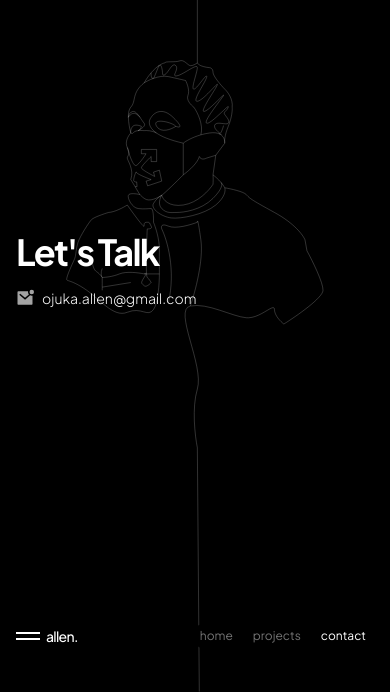
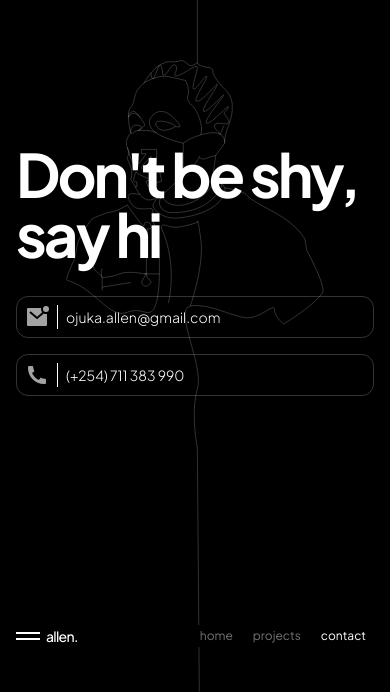
Before and after one commit to LawEyez/portfolio, a Next.js app: page /contact in a window 390 px wide. Shown: the part 152-844 px from the top of the page. Built offline with nearby package versions, Linux system fonts and the light colour scheme.

Commit message:
Add contact card and phone.

```diff
--- a/src/app/contact/page.tsx
+++ b/src/app/contact/page.tsx
@@ -1,21 +1,32 @@
-import { RiMailUnreadFill } from 'react-icons/ri'
+import { RiMailUnreadFill, RiPhoneFill } from 'react-icons/ri'
 
 export default function Contact() {
   return (
     <section className="relative h-screen w-full">
       <div className="flex items-center h-full container">
-        <div className='w-full space-y-4 break-words'>
-          <p className="text-white font-bold w-full md:w-1/2 text-4xl tracking-tighter">
-            Let&apos;s Talk
+        <div className='w-full space-y-8 break-words'>
+          <p className="text-white font-bold w-full md:w-1/2 text-6xl tracking-tighter">
+            Don&apos;t be shy, say hi
           </p>
 
-          <div className="flex flex-col gap-2">
-            <div className="flex items-center gap-2">
-              <span className="text-lg text-neutral-400">
+          <div className="flex flex-col gap-4">
+            <div className="flex items-center gap-2 sm:gap-4 p-2 sm:p-4 border border-white/20
+            rounded-xl w-full md:w-[40%]">
+              <div className="text-2xl text-neutral-400 border-r border-white pr-2 sm:pr-4">
                 <RiMailUnreadFill />
-              </span>
+              </div>
               <span className="text-sm font-light">
                 ojuka.allen@gmail.com
+              </span>
+            </div>
+
+            <div className="flex items-center gap-2 sm:gap-4 p-2 sm:p-4 border border-white/20
+            rounded-xl w-full md:w-[40%]">
+              <div className="text-2xl text-neutral-400 border-r border-white pr-2 sm:pr-4">
+                <RiPhoneFill />
+              </div>
+              <span className="text-sm font-light">
+                (+254) 711 383 990
               </span>
             </div>
           </div>
```
